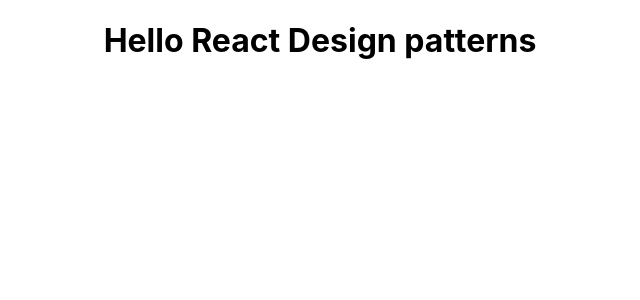
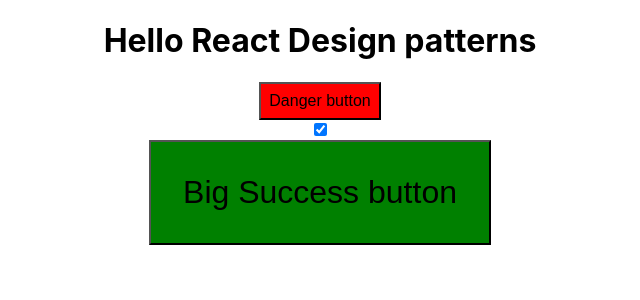
Before and after one commit to G1anpierre/react-design-patterns, a React (Create React App) app: page / in a window 1280 px wide. Shown: the top 300 px of the page, without its empty margins (320-960 px from the left). Built offline with nearby package versions, Linux system fonts and the light colour scheme.

Commit message:
add buttons with partially applied implementation

```diff
--- a/package.json
+++ b/package.json
@@ -6,6 +6,7 @@
     "@testing-library/jest-dom": "^5.11.4",
     "@testing-library/react": "^11.1.0",
     "@testing-library/user-event": "^12.1.10",
+    "node-sass": "4.14.1",
     "react": "^17.0.2",
     "react-dom": "^17.0.2",
     "react-scripts": "4.0.3",
--- a/src/App.js
+++ b/src/App.js
@@ -1,9 +1,24 @@
 import './App.css'
+import {DangerButton, BigSuccessButton} from './partiallyApply'
+import {Checkbox} from './Checkbox'
+import React from 'react'
+
+const useToggle = () => {
+  const [on, setOn] = React.useState(true)
+  const toggle = () => setOn(!on)
+
+  return [on, toggle]
+}
 
 function App() {
+  const [on, toggle] = useToggle()
+
   return (
     <div className="App">
       <h1>Hello React Design patterns</h1>
+      <DangerButton text="Danger button" />
+      <Checkbox on={on} onClick={toggle} />
+      <BigSuccessButton text="Big Success button" />
     </div>
   )
 }
--- /dev/null
+++ b/src/Checkbox.js
@@ -0,0 +1,18 @@
+import React from 'react'
+// import './checkbox.scss'
+
+export const Checkbox = ({on, toggle}) => {
+  const btnClassName = ['toggle-btn', on ? 'toggle-btn-on' : 'toggle-btn-off']
+  return (
+    <div className="button-container">
+      <input
+        type="checkbox"
+        id="toggle"
+        checked={on}
+        onClick={toggle}
+        className={btnClassName}
+      />
+      <label htmlFor="toggle"></label>
+    </div>
+  )
+}
--- /dev/null
+++ b/src/checkbox.scss
@@ -0,0 +1,46 @@
+input[type='checkbox'] {
+  visibility: hidden;
+  // &:checked + label {
+  //   transform: rotate(360deg);
+  //   background-color: #000;
+  //   &:before {
+  //     transform: translateX(90px);
+  //     background-color: #fff;
+  //   }
+  // }
+}
+
+.button-container .toggle-btn.toggle-btn-on + label {
+  transform: rotate(360deg);
+  background-color: #000;
+  &:before {
+    transform: translateX(90px);
+    background-color: #fff;
+  }
+}
+
+label {
+  display: flex;
+  width: 180px;
+  height: 90px;
+  border: 6px solid;
+  border-radius: 99em;
+  position: relative;
+  transition: transform 0.75s ease-in-out;
+  transform-origin: 50% 50%;
+  cursor: pointer;
+
+  &:before {
+    transition: transform 0.75s ease;
+    transition-delay: 0.5s;
+    content: '';
+    display: block;
+    position: absolute;
+    width: 54px;
+    height: 54px;
+    background-color: #000;
+    border-radius: 50%;
+    top: 12px;
+    left: 12px;
+  }
+}
--- /dev/null
+++ b/src/partiallyApply.js
@@ -0,0 +1,26 @@
+export const partiallyApply = (Component, partialProps) => {
+  return props => {
+    return <Component {...partialProps} {...props} />
+  }
+}
+
+export const Button = ({size, color, text, ...props}) => {
+  return (
+    <button
+      style={{
+        padding: size === 'large' ? '32px' : '8px',
+        fontSize: size === 'large' ? '32px' : '16px',
+        backgroundColor: color,
+      }}
+      {...props}
+    >
+      {text}
+    </button>
+  )
+}
+
+export const DangerButton = partiallyApply(Button, {color: 'red'})
+export const BigSuccessButton = partiallyApply(Button, {
+  size: 'large',
+  color: 'green',
+})
```
Also changed, not shown: 1 other file (tests, documents, lock files or other folders).
